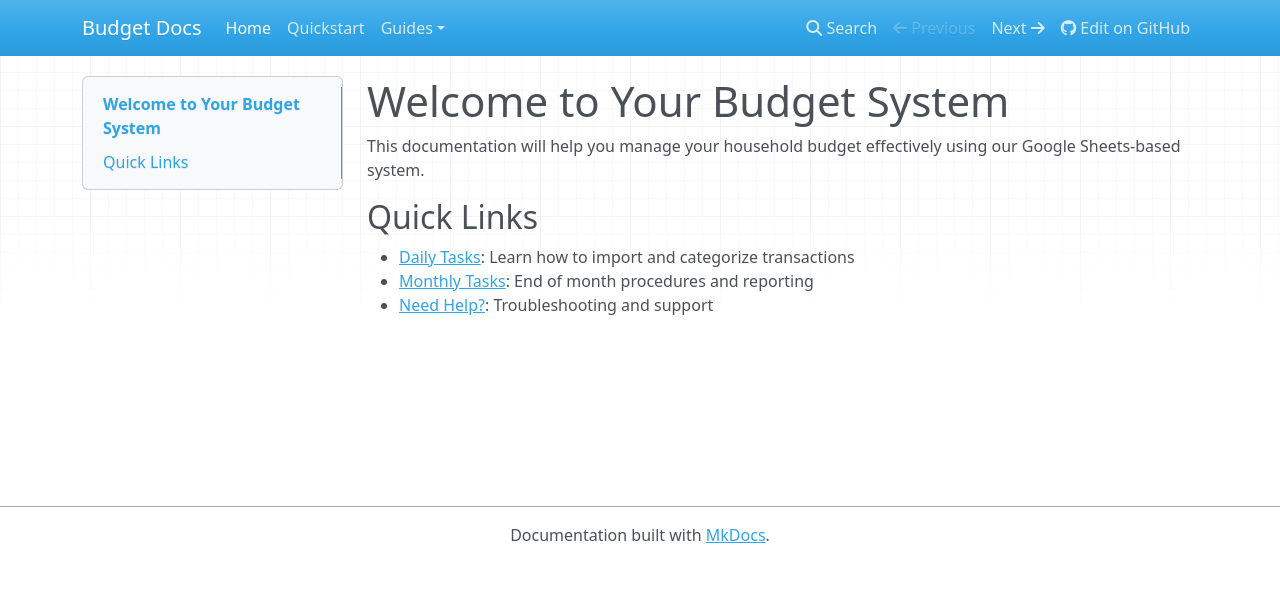
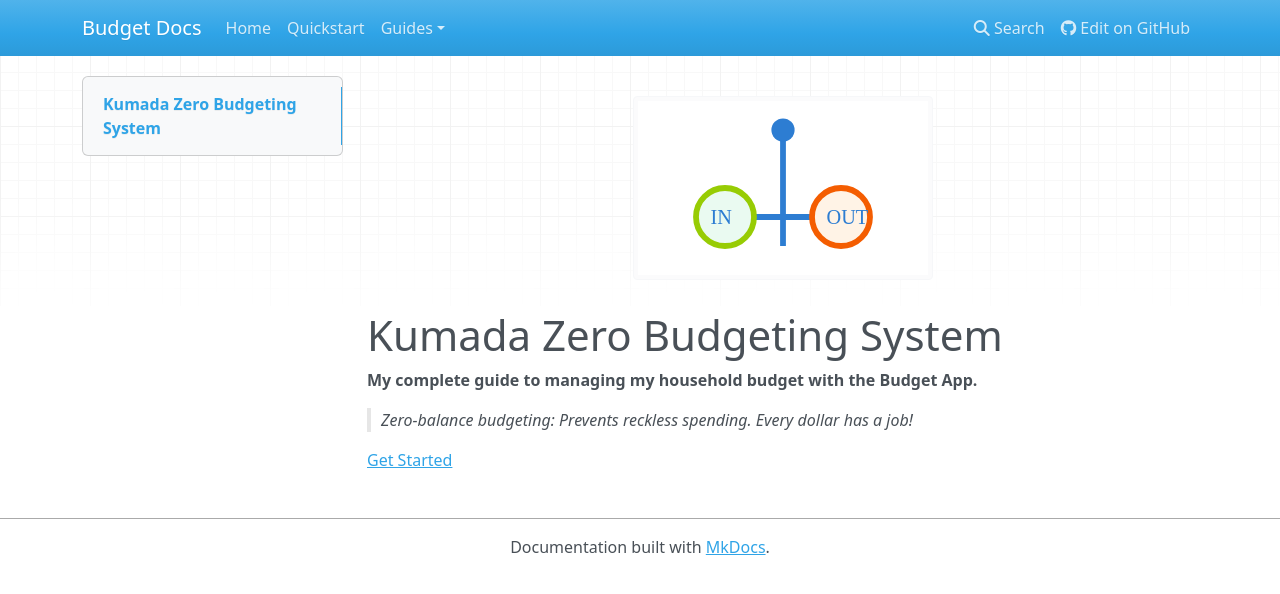
Before and after one commit to griadooss/budget-docs, an MkDocs documentation site: the page built from docs/index.md, in a window 1280 px wide. Shown: the top 594 px of the page. Built offline with MkDocs 1.6.1, drawn with Linux system fonts in a browser that asks for light colours; nearby versions of some CDN libraries.

Commit message:
Add branded splash page with zero-balance budgeting image

```diff
--- a/docs/index.md
+++ b/docs/index.md
@@ -1,15 +1,11 @@
----
-title: 'Budget System Documentation'
-description: 'Complete guide to managing your household budget'
----
+<center>
+  <img src="images/balance.svg" alt="Zero-Balance Budgeting" width="300"/>
+</center>
 
-# Welcome to Your Budget System
+# Kumada Zero Budgeting System
 
-This documentation will help you manage your household budget effectively using our Google Sheets-based system.
+**My complete guide to managing my household budget with the Budget App.**
 
+> _Zero-balance budgeting: Prevents reckless spending. Every dollar has a job!_
 
-## Quick Links
-
-- [Daily Tasks](guides/daily-tasks/importing.md): Learn how to import and categorize transactions
-- [Monthly Tasks](guides/monthly-tasks/end-of-month.md): End of month procedures and reporting
-- [Need Help?](guides/troubleshooting/common-issues.md): Troubleshooting and support
+[Get Started](introduction.md)
--- a/mkdocs.yml
+++ b/mkdocs.yml
@@ -2,9 +2,10 @@ site_name: Budget Docs
 site_url: https://griadooss.github.io/budget-docs/
 repo_url: https://github.com/griadooss/budget-docs
 nav:
-  - Home: index.md
+  - Home: introduction.md
   - Quickstart: quickstart.md
   - Guides:
+      - Introduction: introduction.md
       - User Manual:
           - Basic Overview: guides/user-manual/basic-overview.md
           - Menu Reference: guides/user-manual/menu-reference.md
```
Also changed, not shown: docs/introduction.md (added, +15 -0 lines), docs/images/balance.svg (added).
